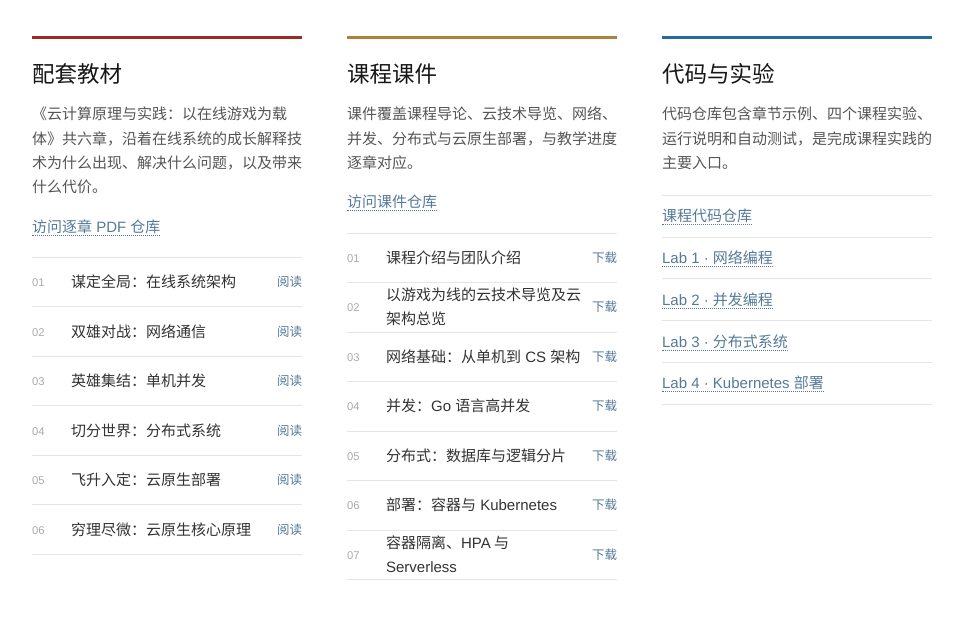
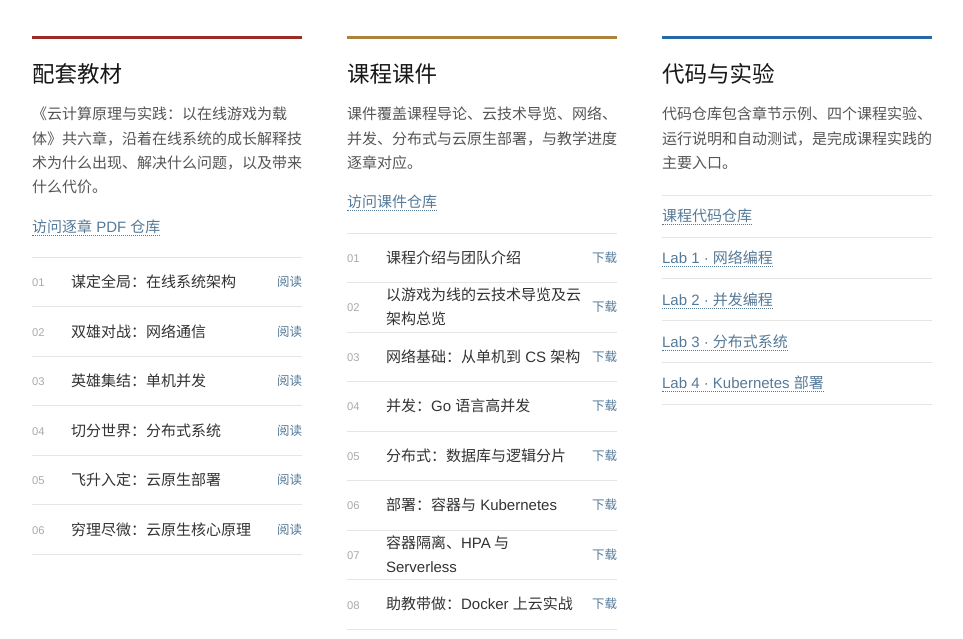
Before and after one commit to HNU-CloudComputing/cloudcompute-pages, a plain HTML site: page materials.html in a window 1280 px wide. Shown: the part 299-938 px from the top of the page, without its empty margins (158-1121 px from the left). Drawn offline with Linux system fonts and the light colour scheme.

Commit message:
docs: add supplementary slide downloads

```diff
--- a/course-config.js
+++ b/course-config.js
@@ -17,13 +17,15 @@ window.COURSE_CONFIG = {
     chapter4Book: "https://gitee.com/hnu-cloudcomputing/cloud-computing-book-pdf/blob/main/chapters/云计算技术实践_第四章.pdf",
     chapter5Book: "https://gitee.com/hnu-cloudcomputing/cloud-computing-book-pdf/blob/main/chapters/云计算技术实践_第五章.pdf",
     chapter6Book: "https://gitee.com/hnu-cloudcomputing/cloud-computing-book-pdf/blob/main/chapters/云计算技术实践_第六章.pdf",
-    ppt1: "https://raw.githubusercontent.com/HNU-CloudComputing/CloudComputingCoursePPT/main/1-引言.pptx",
-    ppt2: "https://raw.githubusercontent.com/HNU-CloudComputing/CloudComputingCoursePPT/main/2-创世之光-概览.pptx",
-    ppt3: "https://raw.githubusercontent.com/HNU-CloudComputing/CloudComputingCoursePPT/main/3-双雄对决-网络.pptx",
-    ppt4: "https://raw.githubusercontent.com/HNU-CloudComputing/CloudComputingCoursePPT/main/4-英雄集结-并发.pptx",
-    ppt5: "https://raw.githubusercontent.com/HNU-CloudComputing/CloudComputingCoursePPT/main/5-裂土封疆-分布式.pptx",
-    ppt6: "https://raw.githubusercontent.com/HNU-CloudComputing/CloudComputingCoursePPT/main/6-飞升入定-部署.pptx",
-    ppt7: "https://raw.githubusercontent.com/HNU-CloudComputing/CloudComputingCoursePPT/main/7-穷理尽微-核心原理与前沿研究.pptx",
+    ppt1: "https://media.githubusercontent.com/media/HNU-CloudComputing/CloudComputingCoursePPT/main/1-引言.pptx",
+    ppt2: "https://media.githubusercontent.com/media/HNU-CloudComputing/CloudComputingCoursePPT/main/2-创世之光-概览.pptx",
+    ppt3: "https://media.githubusercontent.com/media/HNU-CloudComputing/CloudComputingCoursePPT/main/3-双雄对决-网络.pptx",
+    ppt4: "https://media.githubusercontent.com/media/HNU-CloudComputing/CloudComputingCoursePPT/main/4-英雄集结-并发.pptx",
+    ppt5: "https://media.githubusercontent.com/media/HNU-CloudComputing/CloudComputingCoursePPT/main/5-裂土封疆-分布式.pptx",
+    ppt6: "https://media.githubusercontent.com/media/HNU-CloudComputing/CloudComputingCoursePPT/main/6-飞升入定-部署.pptx",
+    ppt7: "https://media.githubusercontent.com/media/HNU-CloudComputing/CloudComputingCoursePPT/main/7-穷理尽微-核心原理与前沿研究.pptx",
+    ppt8: "https://media.githubusercontent.com/media/HNU-CloudComputing/CloudComputingCoursePPT/main/助教带做-Docker上云实战.pptx",
+    ppt9: "https://media.githubusercontent.com/media/HNU-CloudComputing/CloudComputingCoursePPT/main/助教带做-k8s使用.pptx",
     video1: "https://www.bilibili.com/video/BV1Jngs6wEjR/",
     video2: "https://www.bilibili.com/video/BV1P3gs6uEF3/",
     video3: "https://www.bilibili.com/video/BV1MFgw67Eet/",
@@ -45,6 +47,11 @@ window.COURSE_CONFIG = {
     { title: "切分世界：分布式系统", link: "chapter4Book" },
     { title: "飞升入定：云原生部署", link: "chapter5Book" },
     { title: "穷理尽微：云原生核心原理", link: "chapter6Book" }
+  ],
+
+  supplementarySlides: [
+    { id: "08", title: "助教带做：Docker 上云实战", link: "ppt8" },
+    { id: "09", title: "助教带做：Kubernetes 使用", link: "ppt9" }
   ],
 
   videos: [
--- a/materials.html
+++ b/materials.html
@@ -26,6 +26,6 @@
     </main>
 
     <footer class="site-footer wrap-container"><div class="wrap footer-inner"><p class="footer-copyright">湖南大学 · 云计算课程小组 2026 版权所有</p></div></footer>
-    <script src="course-config.js?v=39"></script><script src="script.js?v=39"></script>
+    <script src="course-config.js?v=40"></script><script src="script.js?v=40"></script>
   </body>
 </html>
--- a/script.js
+++ b/script.js
@@ -87,9 +87,13 @@ function renderLibraries() {
   const slides = document.querySelector('#slide-list');
   const books = document.querySelector('#book-chapter-list');
   if (slides) {
-    slides.innerHTML = config.chapters.map((chapter) => simpleItem(
+    const chapterSlides = config.chapters.map((chapter) => simpleItem(
       String(chapter.id).padStart(2, '0'), chapter.subtitle, 'ppt' + chapter.id, '下载'
-    )).join('');
+    ));
+    const supplementarySlides = (config.supplementarySlides || []).map((slide) => simpleItem(
+      slide.id, slide.title, slide.link, '下载'
+    ));
+    slides.innerHTML = chapterSlides.concat(supplementarySlides).join('');
   }
   if (books) {
     books.innerHTML = config.books.map((book, index) => simpleItem(
```
